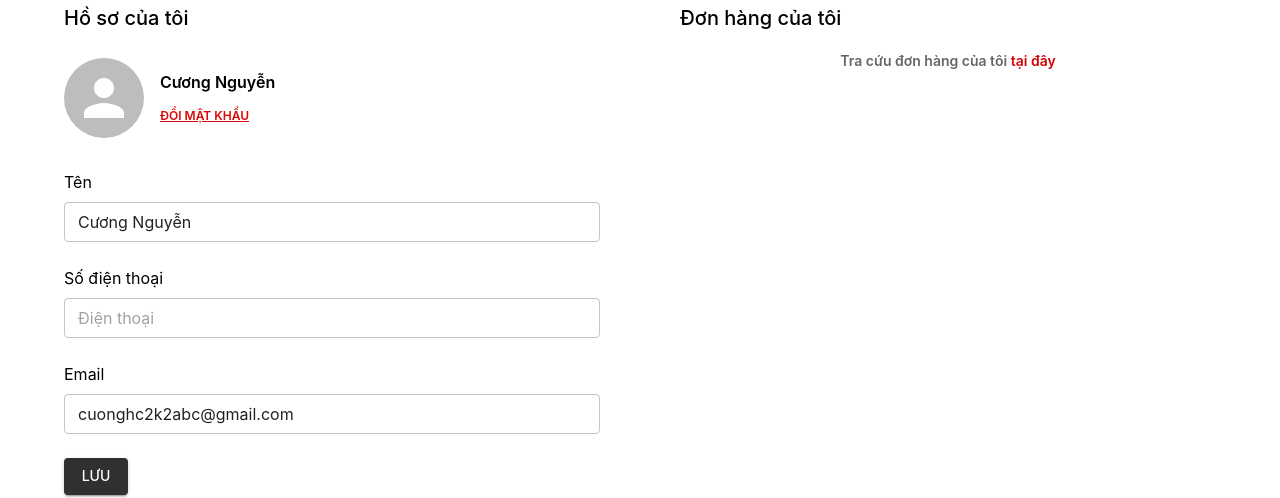
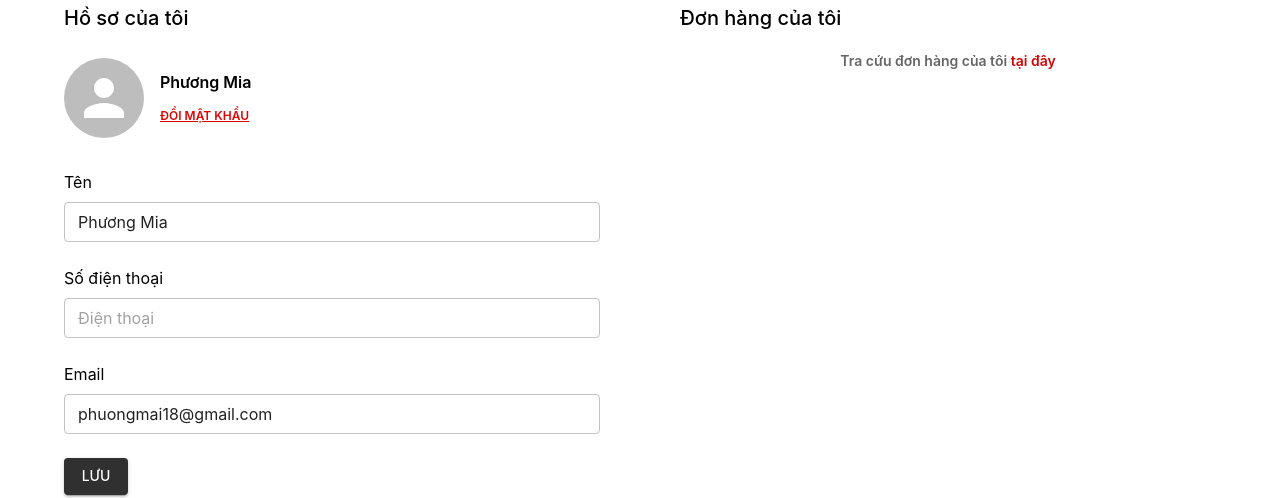
Before and after one commit to maiphuongbui26/E-Comerce_Project, a React (Vite) app in the folder Front-end/: page /user/account in a window 1280 px wide. Shown: the part 183-681 px from the top of the page. Built offline with nearby package versions, Linux system fonts and the light colour scheme.

Commit message:
refactor: update profile data and product management table labels
Update the default profile data in the Profile component to reflect a different user. Change the label "Tồn kho" to "Số lượng" in the product management table for clarity and consistency.

```diff
--- a/Front-end/src/page/admin/product_management/ProductManagement.jsx
+++ b/Front-end/src/page/admin/product_management/ProductManagement.jsx
@@ -75,7 +75,7 @@ const ProductManagement = () => {
                 <TableCell>Tên sản phẩm</TableCell>
                 <TableCell>Danh mục</TableCell>
                 <TableCell>Giá bán</TableCell>
-                <TableCell>Tồn kho</TableCell>
+                <TableCell>Số lượng</TableCell>
                 <TableCell>Trạng thái</TableCell>
                 <TableCell align="center">Thao tác</TableCell>
               </TableRow>
--- a/Front-end/src/page/users/profile/Profile.jsx
+++ b/Front-end/src/page/users/profile/Profile.jsx
@@ -3,9 +3,9 @@ import { useState } from "react";
 
 const Profile = () => {
   const [profileData, setProfileData] = useState({
-    name: "Cương Nguyễn",
+    name: "Phương Mia",
     phone: "",
-    email: "cuonghc2k2abc@gmail.com"
+    email: "phuongmai18@gmail.com"
   });
   const handleChange = (e) => {
     const { name, value } = e.target;
```
